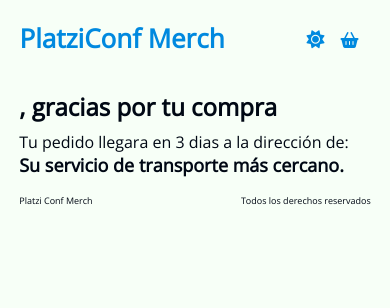
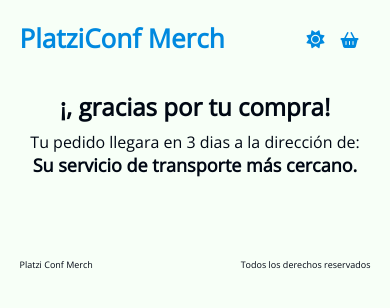
Before and after one commit to diegonacimiento/platzi-conf-merch, a React app: page /checkout/success in a window 390 px wide. Shown: the top 308 px of the page. Built offline with nearby package versions, Linux system fonts and the light colour scheme; no server answers.

Commit message:
arreglo de vulnerabilidades y cambios en el diseño

```diff
--- a/src/components/Success.jsx
+++ b/src/components/Success.jsx
@@ -12,9 +12,9 @@
     const location = useGeolocation(fullAddress);
 
     return (
-        <div className="Succes">
+        <div className="Success">
             <div className="Success-content">
-                <h2>{buyer[0]?.name}, gracias por tu compra</h2>
+                <h2>¡{buyer[0]?.name}, gracias por tu compra!</h2>
                 <span>Tu pedido llegara en 3 dias a la dirección de:</span>
                 { location?.data?.length ? (
                     <div className="Success-map">
--- a/src/styles/components/Checkout.css
+++ b/src/styles/components/Checkout.css
@@ -74,7 +74,7 @@
   text-decoration: none;
 }
 
-@media screen and (max-width: 600px) {
+@media screen and (max-width: 660px) {
   .Checkout {
     display: flex;
     flex-direction: column;
--- a/src/styles/components/Header.css
+++ b/src/styles/components/Header.css
@@ -6,9 +6,9 @@
   top: 0;
   background: var(--background);
   justify-self: center;
-  padding: 10px;
+  padding: 10px 0;
   height: 60px;
-  width: 768px;
+  width: 90%;
   z-index: 1000;
   transition: background 0.5s;
 }
--- a/src/styles/components/Information.css
+++ b/src/styles/components/Information.css
@@ -1,8 +1,9 @@
 .Information {
-  grid-template-columns: 1fr;
+  display: grid;
+  grid-template-columns: minmax(150px, 550px);
   grid-gap: 2rem;
   grid-row-gap: 1.5em;
-  display: grid;
+  justify-content: center;
   margin: 0 0 4em 0;
 }
 .Information-buttons {
--- a/src/styles/components/Layout.css
+++ b/src/styles/components/Layout.css
@@ -16,15 +16,15 @@
 }
 
 .Main {
-  padding: 10px;
-  grid-template-columns: minmax(auto, 768px);
+  padding: 10px 0;
+  grid-template-columns: minmax(auto, 90%);
   display: grid;
   justify-content: center;
   margin-top: 80px;
 }
 
 @media screen and (max-width: 850px) {
-  .Main {
+  /* .Main {
     grid-template-columns: minmax(auto, 95%);
-  }
+  } */
 }
--- a/src/styles/components/Map.css
+++ b/src/styles/components/Map.css
@@ -4,3 +4,9 @@
     overflow: hidden;
     margin: 0 auto;
 }
+@media screen and (min-width: 600px) {
+    .leaflet-container {
+        width: 100%;
+        height: 70vh;
+    }
+}
--- a/src/styles/components/Payment.css
+++ b/src/styles/components/Payment.css
@@ -1,6 +1,7 @@
 .Payment {
-  grid-template-columns: 1fr;
   display: grid;
+  grid-template-columns: minmax(300px, 750px);
+  justify-content: center;
 }
 .Payment-back {
   margin: 10px 0 0 0;
@@ -43,7 +44,3 @@
   text-align: center;
   width: 100%
 }
-.Payment-button div {
-  display: flex;
-  justify-content: center;
-}
--- a/src/styles/components/Products.css
+++ b/src/styles/components/Products.css
@@ -1,6 +1,6 @@
 .Products-items {
   display: grid;
-  grid-template-columns: 1fr 1fr;
+  grid-template-columns: 1fr 1fr 1fr;
   justify-items: center;
   align-items: center;
   gap: 25px;
@@ -80,6 +80,12 @@
   margin: 0;
 }
 
+@media screen and (max-width: 905px) {
+  .Products-items {
+    grid-template-columns: 1fr 1fr;
+  }
+}
+
 @media screen and (max-width: 600px) {
   .Products-items {
     grid-template-columns: 1fr;
--- a/src/styles/components/Success.css
+++ b/src/styles/components/Success.css
@@ -1,5 +1,8 @@
 .Success {
   margin: 0 0 4em 0;
+  justify-self: center;
+  width: 100%;
+  text-align: center;
 }
 .Success-map {
   margin: 10px 0 0 0;
```
Also changed, not shown: package.json (+4 -4 lines), 1 other file (tests, documents, lock files or other folders).
